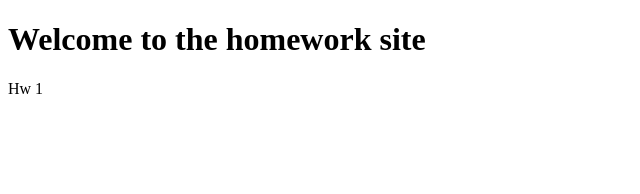
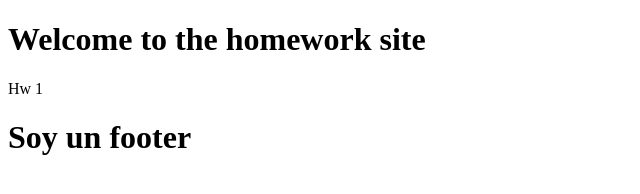
Before and after one commit to JavierSGonzalez/clase2GitHub, a plain HTML site: page index.html in a window 1280 px wide. Shown: the whole page, without its empty margins (0-640 px from the left). Drawn offline with Linux system fonts and the light colour scheme.

Commit message:
✨Add footer section

```diff
--- a/index.html
+++ b/index.html
@@ -10,5 +10,9 @@
     <h1>Welcome to the homework site</h1>
 
     <p>Hw 1</p>
+
+    <footer>
+        <h1>Soy un footer</h1>
+    </footer>
 </body>
 </html>
```
